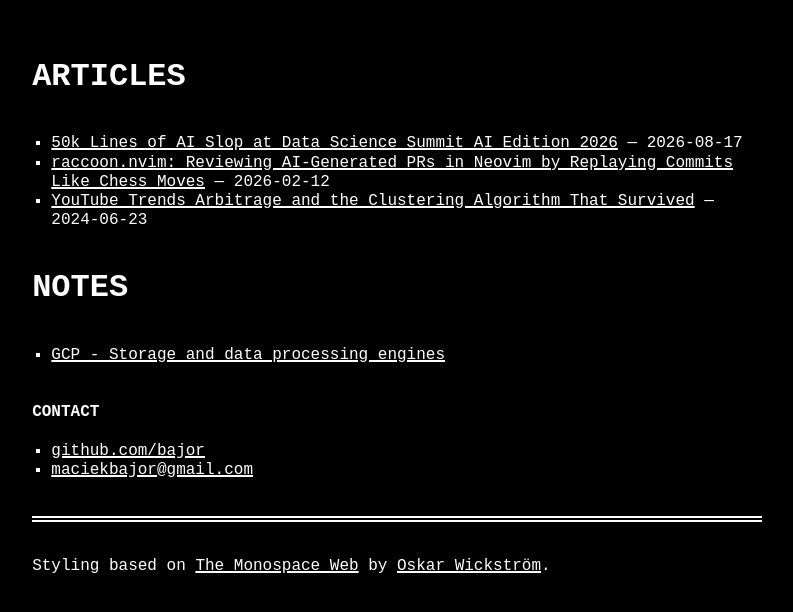
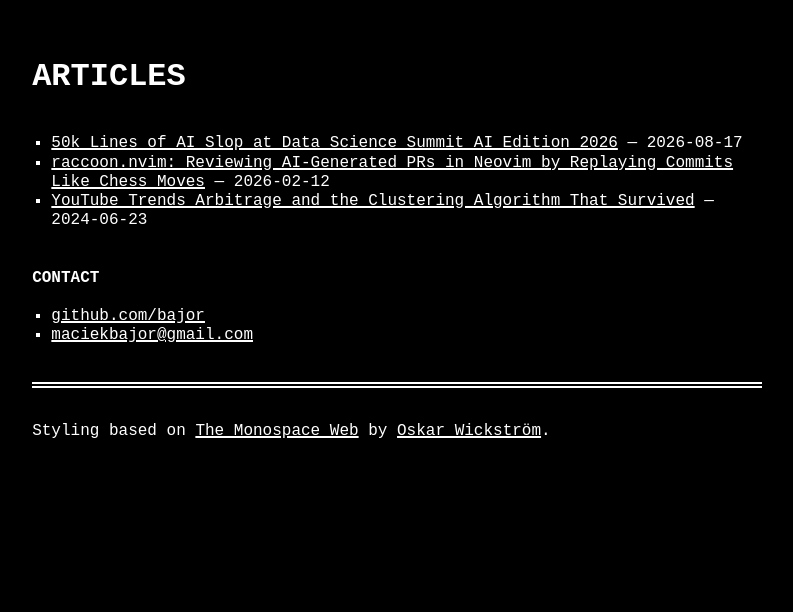
Before and after one commit to bajor/bajor-dev-blog, a Jekyll site: the page built from index.html, in a window 1280 px wide. Shown: the top 612 px of the page, without its empty margins (243-1036 px from the left). Built offline with Jekyll 4.4.1, drawn with Linux system fonts in a browser that asks for light colours; some web fonts are replaced.

Commit message:
Remove Notes section from homepage (#12)
Co-authored-by: vps <vps@vps.vps>

```diff
--- a/index.html
+++ b/index.html
@@ -11,11 +11,6 @@ layout: default
   {% endfor %}
 </ul>
 
-<h1>Notes</h1>
-<ul>
-  <li><a href="https://bajor.github.io/notes-gcp-storage-and-data-processing-engines/">GCP - Storage and data processing engines</a></li>
-</ul>
-
 <h2>Contact</h2>
 <ul>
   <li><a href="https://github.com/bajor">github.com/bajor</a></li>
```
